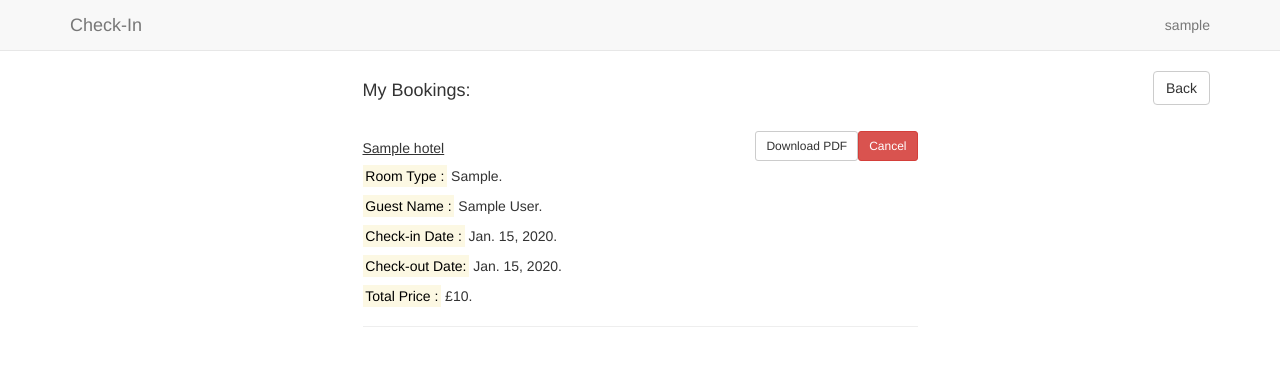
After one commit to Mohamed0524/hotel2, a Django app: page /Reservations/mybookings/ in a window 1280 px wide. The commit adds this page. Shown: the top 366 px of the page. Run offline with Django 3.2, Linux system fonts and the light colour scheme; a user stored in the database is signed in; tables that the repository leaves empty hold one stand-in row (values such as "Sample post"); some libraries are stand-ins or nearby versions.

Commit message:
Added Feature: View and Delete Bookings

```diff
--- a/HotelApp/templates/HotelApp/userDash.html
+++ b/HotelApp/templates/HotelApp/userDash.html
@@ -15,7 +15,7 @@
                 <div class="panel-body">
                   <div class="list-group">
                     <a href="{% url 'HotelApp:hotelsearch'%}" class="list-group-item">Make a Booking</a>
-                    <a href="/user/reservations" class="list-group-item">View Your Bookings</a>
+                    <a href="{% url 'Reservations:viewbookings'%}" class="list-group-item">View Your Bookings</a>
                 </div>
             </div>
             <hr>
--- /dev/null
+++ b/Reservations/templates/Reservations/mybookings.html
@@ -0,0 +1,36 @@
+{% extends 'base/base.html' %}
+{% load staticfiles %}
+{% block content %}
+<a class="btn btn-default pull-right" href="{% url 'HotelApp:userDash' %}">Back</a>
+<div class="row">
+  <div class="col-md-6 col-md-offset-3 ">
+
+
+
+      <h4>My Bookings:</h4>
+
+      <br />
+<!-- Loads all of the Current users reservations in a list and displays all  the details -->
+
+      {%for booking in bookings%}
+
+
+
+
+
+      <a class="btn btn-sm btn-danger pull-right" href="{% url 'Reservations:cancelbooking' booking.id %}">Cancel</a>
+      <a  class="btn btn-sm btn-default pull-right "href="/reservations/reservationid/pdf">Download PDF</a>
+        <h5><u> {{booking.hotel.Name}}</u></h5>
+        <p><mark>Room Type :</mark> {{booking.room.RoomType}}.  </p>
+        <p><mark>Guest Name :</mark>  {{booking.guestFirstName}} {{booking.guestLastName}}.  </p>
+        <p><mark>Check-in Date :</mark> {{booking.CheckIn}}.  </p>
+        <p><mark>Check-out Date:</mark> {{booking.CheckOut}}.  </p>
+        <p><mark>Total Price :</mark> £{{booking.totalPrice}}.  </p>
+
+
+        <hr />
+      {%endfor%}
+
+    </div>
+  </div>
+  {% endblock %}
--- a/Reservations/urls.py
+++ b/Reservations/urls.py
@@ -6,5 +6,7 @@ urlpatterns = [
     url(r'^book/(?P<hotelid>[0-9]+)/(?P<roomid>[0-9]+)$', views.bookRoom, name='bookroom'),
     url(r"^book/new/(?P<roomid>[0-9]+)/(?P<hotelid>[0-9]+)/(?P<checkin>(\d{4}-\d{2}-\d{2}))/(?P<checkout>(\d{4}-\d{2}-\d{2}))/(?P<totalcost>[0-9]+)$"
     , views.storeBooking, name='newbooking'),
+    url(r'^mybookings/$', views.mybookings, name='viewbookings'),
+    url(r'^mybookings/cancel/(?P<id>[0-9]+)$', views.cancelbooking, name='cancelbooking'),
 
 ]
--- a/Reservations/views.py
+++ b/Reservations/views.py
@@ -61,3 +61,14 @@ def storeBooking(request,hotelid,roomid,checkin,checkout,totalcost):
     else:
         url = reverse('HotelApp:userDash')
         return url
+
+def mybookings(request):
+    bookings = Reservation.objects.filter(user = request.user)
+    context = {'bookings':bookings}
+    return render(request, 'Reservations/mybookings.html', context)
+
+def cancelbooking(request,id):
+    booking = Reservation.objects.get(id = id)
+    booking.delete()
+    link = reverse('Reservations:viewbookings')
+    return HttpResponseRedirect(link)
```
